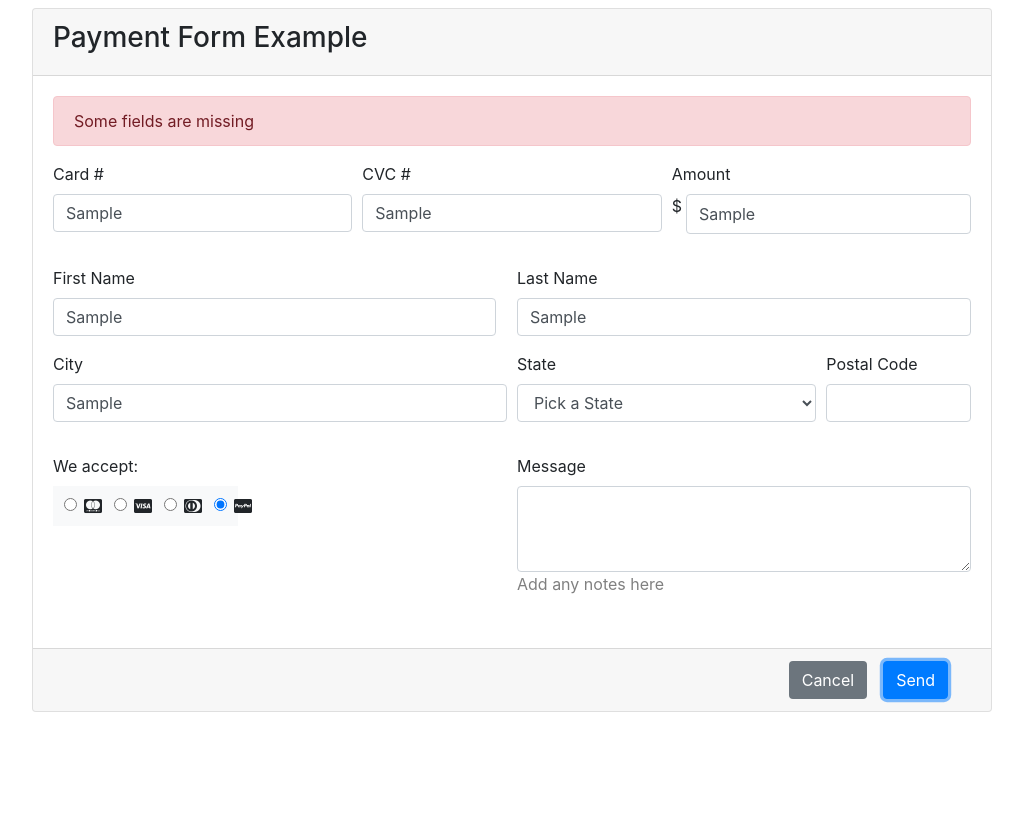
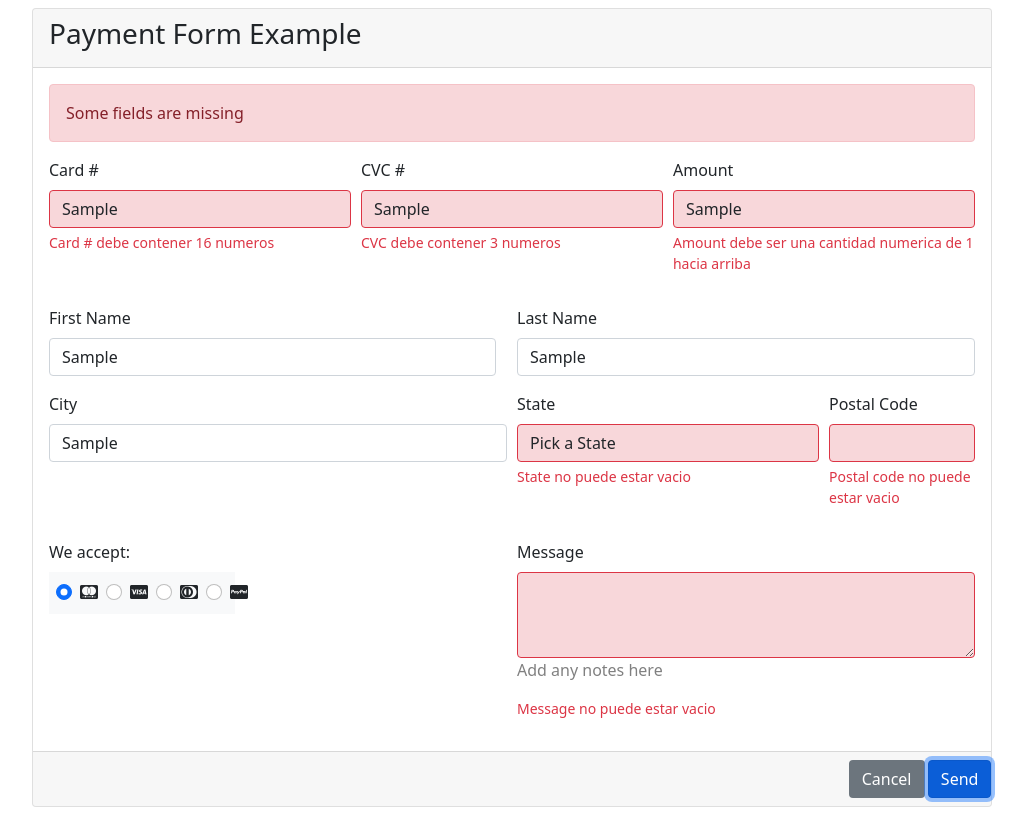
Before and after one commit to KPaezAstudillo/Copia-HTML-Forms, a plain HTML site: page index.html in a window 1280 px wide. Both pictures are taken after typing "Sample", "Sample", "Sample", "Sample", "Sample", "Sample" into the empty fields and a click on the button "Send". Shown: the whole page, without its empty margins (128-1154 px from the left). Drawn offline with nearby package versions, Linux system fonts and the light colour scheme.

Commit message:
primer intento

```diff
--- a/index.html
+++ b/index.html
@@ -9,142 +9,142 @@
     <!-- Bootstrap CSS -->
     <link rel="stylesheet" href="https://cdn.jsdelivr.net/npm/bootstrap@4.0.0/dist/css/bootstrap.min.css"
         integrity="sha384-Gn5384xqQ1aoWXA+058RXPxPg6fy4IWvTNh0E263XmFcJlSAwiGgFAW/dAiS6JXm" crossorigin="anonymous">
-    <link rel="stylesheet" href="https://cdnjs.cloudflare.com/ajax/libs/font-awesome/6.1.2/css/all.min.css"
-        integrity="sha512-1sCRPdkRXhBV2PBLUdRb4tMg1w2YPf37qatUFeS7zlBy7jJI8Lf4VHwWfZZfpXtYSLy85pkm9GaYVYMfw5BC1A=="
+
+    <link href="https://cdn.jsdelivr.net/npm/bootstrap@5.0.2/dist/css/bootstrap.min.css" rel="stylesheet"
+        integrity="sha384-EVSTQN3/azprG1Anm3QDgpJLIm9Nao0Yz1ztcQTwFspd3yD65VohhpuuCOmLASjC" crossorigin="anonymous">
+
+    <link rel="stylesheet" href="https://cdnjs.cloudflare.com/ajax/libs/font-awesome/6.2.0/css/all.min.css"
+        integrity="sha512-xh6O/CkQoPOWDdYTDqeRdPCVd1SpvCA9XXcUnZS2FmJNp1coAFzvtCN9BmamE+4aHK8yyUHUSCcJHgXloTyT2A=="
         crossorigin="anonymous" referrerpolicy="no-referrer" />
+
     <title>Hello, world!</title>
 </head>
 
 <body>
+    <form id="PaymentForm">
         <div class="card my-2 h-100 w-75 mx-auto">
             <div class="card-header">
                 <h3>Payment Form Example</h3>
             </div>
             <div class="card-body">
-            <div class="alert alert-danger" role="alert">
+                <!-- <div class="alert alert-danger invalid-feedback" role="alert" id="general" name="general">
                     Some fields are missing
-              </div>
-            <form>
+                </div> -->
+                <div id="general"></div>
                 <div class="form-row mt-3">
                     <div class="form-group col-md-4">
-                        <label for="inputCard">Card #</label>
-                        <input type="text" class="form-control" placeholder="XXXXXXXXXXX">
+                        <label for="card">Card #</label>
+                        <input type="text" class="form-control" name="card" placeholder="XXXXXXXXXXX">
+                        <small class="invalid-feedback" id="cardFeedback"></small>
                     </div>
                     <div class="form-group col-md-4">
-                        <label for="inputCVC">CVC #</label>
-                        <input type="text" class="form-control" placeholder="0000">
+                        <label for="cvc">CVC #</label>
+                        <input type="text" class="form-control" name="cvc" placeholder="0000">
+                        <small class="invalid-feedback" id="cvcFeedback"></small>
                     </div>
                     <div class="form-group col-md-4">
-                        <label for="inputAmount">Amount</label>
-                        <div class="d-flex">
-                            <p class="pr-1">$</p>
-                            <input type="text" class="form-control" placeholder="Amount">
-                        </div>
+                        <label for="amount">Amount</label>
+
+                        <input type="text" class="form-control" name="amount" placeholder="Amount">
+                        <small class="invalid-feedback" id="amountFeedback"></small>
+
+
                     </div>
                 </div>
                 <div class="form-row mt-3">
                     <div class="form-group col-md-6 pr-3">
-                        <label for="inputFirstName">First Name</label>
-                        <input type="text" class="form-control">
+                        <label for="firstname">First Name</label>
+                        <input type="text" class="form-control" name="firstname">
+                        <small class="invalid-feedback" id="firstnameFeedback"></small>
                     </div>
                     <div class="form-group col-md-6">
-                        <label for="inputLastName">Last Name</label>
-                        <input type="text" class="form-control">
+                        <label for="lastname">Last Name</label>
+                        <input type="text" class="form-control" name="lastname">
+                        <small class="invalid-feedback" id="lastnameFeedback"></small>
                     </div>
 
                 </div>
                 <div class="form-row">
                     <div class="form-group col-md-6">
-                        <label for="inputCity">City</label>
-                        <input type="text" class="form-control" id="inputCity">
+                        <label for="city">City</label>
+                        <input type="text" class="form-control" id="inputCity" name="city">
+                        <small class="invalid-feedback" id="cityFeedback"></small>
                     </div>
                     <div class="form-group col-md-4">
-                        <label for="inputState">State</label>
-                        <select id="inputState" class="form-control">
+                        <label for="state">State</label>
+                        <select id="inputState" class="form-control" name="state">
                             <option selected>Pick a State</option>
-                            <option>...</option>
+                            <option>California</option>
+                            <option>New York</option>
+                            <option>Washington</option>
                         </select>
+                        <small class="invalid-feedback" id="stateFeedback"></small>
                     </div>
                     <div class="form-group col-md-2">
-                        <label for="inputZip">Postal Code</label>
-                        <input type="text" class="form-control" id="inputZip">
+                        <label for="postalcode">Postal Code</label>
+                        <input type="text" class="form-control" id="inputZip" name="postalcode">
+                        <small class="invalid-feedback" id="postalcodeFeedback"></small>
                     </div>
                 </div>
                 <div class="form-row mt-3">
                     <div class="form-group col-md-6 pr-3">
                         <label for="inputMethod">We accept:</label>
-
-                        <!-- <div class="form-check">
-                            <div class="form-check-input">
-                                <input type="radio">
-                                <i class="fa-brands fa-cc-mastercard"></i>
-                                <input type="radio">
-                                <i class="fa-brands fa-cc-visa"></i>
-                                <input type="radio">
-                                <i class="fa-brands fa-cc-diners-club"></i>
-                                <input type="radio">
-                                <i class="fa-brands fa-cc-paypal"></i>
-                            </div>
-                        </div> -->
                         <div class="col-5 d-flex bg-light ">
                             <div class="form-check p-2 px-3">
-                                <input class="form-check-input" type="radio" name="flexRadioDefault"
-                                    id="flexRadioDefault1">
-                                <label class="form-check-label" for="flexRadioDefault1">
+                                <input class="form-check-input" type="radio" name="accept" id="flexRadio1" checked>
+                                <label class="form-check-label" for="accept">
                                     <i class="fa-brands fa-cc-mastercard"></i>
                                 </label>
                             </div>
                             <div class="form-check p-2 px-3">
-                                <input class="form-check-input" type="radio" name="flexRadioDefault"
-                                    id="flexRadioDefault2" checked>
-                                <label class="form-check-label" for="flexRadioDefault2">
+                                <input class="form-check-input" type="radio" name="accept" id="flexRadio2">
+                                <label class="form-check-label" for="accept">
                                     <i class="fa-brands fa-cc-visa"></i>
                                 </label>
                             </div>
                             <div class="form-check p-2 px-3">
-                                <input class="form-check-input" type="radio" name="flexRadioDefault"
-                                    id="flexRadioDefault2" checked>
-                                <label class="form-check-label" for="flexRadioDefault2">
+                                <input class="form-check-input" type="radio" name="accept" id="flexRadio3">
+                                <label class="form-check-label" for="accept">
                                     <i class="fa-brands fa-cc-diners-club"></i>
                                 </label>
                             </div>
                             <div class="form-check p-2 px-3">
-                                <input class="form-check-input" type="radio" name="flexRadioDefault"
-                                    id="flexRadioDefault2" checked>
-                                <label class="form-check-label" for="flexRadioDefault2">
+                                <input class="form-check-input" type="radio" name="accept" id="flexRadio4">
+                                <label class="form-check-label" for="accept">
                                     <i class="fa-brands fa-cc-paypal"></i>
                                 </label>
                             </div>
                         </div>
                     </div>
                     <div class="form-group col-md-6">
-                        <label for="exampleFormControlTextarea1">Message</label>
-                        <textarea class="form-control" id="exampleFormControlTextarea1" rows="3"></textarea>
+                        <label for="message">Message</label>
+                        <textarea class="form-control" id="exampleFormControlTextarea1" rows="3"
+                            name="message"></textarea>
                         <p style="color:grey">Add any notes here</p>
+                        <small class="invalid-feedback" id="messageFeedback"></small>
                     </div>
 
                 </div>
-            </form>
+
+
             </div>
             <div class="card-footer">
-            <div class="col-12 d-flex">
-                <button type="submit" class="btn bg-secondary ml-auto mx-2 text-white">Cancel</button>
-                <button type="submit" class="btn btn-primary mx-2">Send</button>
+                <div class=" row">
+                    <div class="col-1 ms-auto d-flex">
+                        <button type="button" class="btn bg-secondary  mx-2 text-white">Cancel</button>
+                    </div>
+                    <div class="col-1 d-flex">
+                        <button type="submit" class="btn btn-primary mx-2" id="btn">Send</button>
                     </div>
                 </div>
             </div>
+        </div>
+    </form>
+    <script src="https://cdn.jsdelivr.net/npm/bootstrap@5.2.0/dist/js/bootstrap.bundle.min.js"
+        integrity="sha384-A3rJD856KowSb7dwlZdYEkO39Gagi7vIsF0jrRAoQmDKKtQBHUuLZ9AsSv4jD4Xa"
+        crossorigin="anonymous"></script>
 
-    <!-- Optional JavaScript -->
-    <!-- jQuery first, then Popper.js, then Bootstrap JS -->
-    <script src="https://code.jquery.com/jquery-3.2.1.slim.min.js"
-        integrity="sha384-KJ3o2DKtIkvYIK3UENzmM7KCkRr/rE9/Qpg6aAZGJwFDMVNA/GpGFF93hXpG5KkN"
-        crossorigin="anonymous"></script>
-    <script src="https://cdn.jsdelivr.net/npm/popper.js@1.12.9/dist/umd/popper.min.js"
-        integrity="sha384-ApNbgh9B+Y1QKtv3Rn7W3mgPxhU9K/ScQsAP7hUibX39j7fakFPskvXusvfa0b4Q"
-        crossorigin="anonymous"></script>
-    <script src="https://cdn.jsdelivr.net/npm/bootstrap@4.0.0/dist/js/bootstrap.min.js"
-        integrity="sha384-JZR6Spejh4U02d8jOt6vLEHfe/JQGiRRSQQxSfFWpi1MquVdAyjUar5+76PVCmYl"
-        crossorigin="anonymous"></script>
+    <script src="./main.js"></script>
 </body>
 
 </html>
--- /dev/null
+++ b/main.js
@@ -0,0 +1,199 @@
+let PaymentForm = document.getElementById('PaymentForm');
+
+PaymentForm.addEventListener('submit', (evento) => {
+    evento.preventDefault();
+
+    let errors = {}
+
+    let rgxValidCard = /^\d{16}$/;
+    let rgxValidCVC = /^\d{3}$/;
+    let rgxValidAmount = /[1-9][0-9]*$/;;
+    let rgxValidFirstName = /[a-zA-Z]+/;
+    let rgxValidLastName = /[a-zA-Z]+/;
+    let rgxValidCity = /[a-zA-Z]+/;
+    let rgxValidPostalCode = /(^\d{5}$)/;
+    let rgxValidMessage = /[\w\[\]`!@#$%\^&*()={}:;<>+'-]*/;
+
+    let cardFeedback = document.querySelector('#cardFeedback');
+    let cvcFeedback = document.querySelector('#cvcFeedback');
+    let amountFeedback = document.querySelector('#amountFeedback');
+    let firstnameFeedback = document.querySelector('#firstnameFeedback');
+    let lastnameFeedback = document.querySelector('#lastnameFeedback');
+    let cityFeedback = document.querySelector('#cityFeedback');
+    let stateFeedback = document.querySelector('#stateFeedback');
+    let postalcodeFeedback = document.querySelector('#postalcodeFeedback');
+    let messageFeedback = document.querySelector('#messageFeedback');
+
+
+    let { card, cvc, amount, firstname, lastname, city, state, postalcode, message } = evento.target;
+
+    if (card.value == '') {
+        errors['card'] = 'Card no puede estar vacio';
+        card.classList.add('is-invalid');
+        card.style.background = '#f8d7da';
+    }
+    else if (!rgxValidCard.test(card.value)) {
+        errors['card'] = 'Card # debe contener 16 numeros';
+        card.classList.add('is-invalid');
+        card.style.background = '#f8d7da';
+    }
+    else {
+        card.classList.remove('is-invalid');
+        delete errors['card'];
+        card.style.background = '#FFFFFF';
+    }
+
+    if (cvc.value == '') {
+        errors['cvc'] = 'CVC no puede estar vacio';
+        cvc.classList.add('is-invalid');
+        cvc.style.background = '#f8d7da';
+    }
+    else if (!rgxValidCVC.test(cvc.value)) {
+        errors['cvc'] = 'CVC debe contener 3 numeros';
+        cvc.classList.add('is-invalid');
+        cvc.style.background = '#f8d7da';
+    } else {
+        cvc.classList.remove('is-invalid');
+        delete errors['cvc'];
+        cvc.style.background = '#FFFFFF';
+    }
+
+    if (amount.value == '') {
+        errors['amount'] = 'Amount no puede estar vacio';
+        amount.classList.add('is-invalid');
+        amount.style.background = '#f8d7da';
+    }
+    else if (!rgxValidAmount.test(amount.value)) {
+        errors['amount'] = 'Amount debe ser una cantidad numerica de 1 hacia arriba';
+        amount.classList.add('is-invalid');
+        amount.style.background = '#f8d7da';
+    }
+    else {
+        amount.classList.remove('is-invalid');
+        delete errors['amount'];
+        amount.style.background = '#FFFFFF';
+    }
+
+    if (firstname.value == '') {
+        errors['firstname'] = 'First name no puede estar vacio';
+        firstname.classList.add('is-invalid');
+        firstname.style.background = '#f8d7da';
+    }
+    else if (!rgxValidFirstName.test(firstname.value)) {
+        errors['firstname'] = 'First name debe tener un nombre válido (sin números o caracteres especiales)';
+        firstname.classList.add('is-invalid');
+        firstname.style.background = '#f8d7da';
+    }
+    else {
+        firstname.classList.remove('is-invalid');
+        delete errors['firstname'];
+        firstname.style.background = '#FFFFFF';
+    }
+
+    if (lastname.value == '') {
+        errors['lastname'] = 'Last name no puede estar vacio';
+        lastname.classList.add('is-invalid');
+        lastname.style.background = '#f8d7da';
+    }
+    else if (!rgxValidLastName.test(lastname.value)) {
+        errors['lastname'] = 'Last name debe tener un nombre válido (sin números o caracteres especiales)';
+        lastname.classList.add('is-invalid');
+        lastname.style.background = '#f8d7da';
+    }
+    else {
+        lastname.classList.remove('is-invalid');
+        delete errors['lastname'];
+        lastname.style.background = '#FFFFFF';
+    }
+
+    if (city.value == '') {
+        errors['city'] = 'City no puede estar vacio';
+        city.classList.add('is-invalid');
+        city.style.background = '#f8d7da';
+    }
+    else if (!rgxValidCity.test(city.value)) {
+        errors['city'] = 'City debe tener un nombre válido (sin números o caracteres especiales)';
+        city.classList.add('is-invalid');
+        city.style.background = '#f8d7da';
+    }
+    else {
+        city.classList.remove('is-invalid');
+        delete errors['city'];
+        city.style.background = '#FFFFFF';
+    }
+
+    if (state.value == 'Pick a State') {
+        errors['state'] = 'State no puede estar vacio';
+        state.classList.add('is-invalid');
+        state.style.background = '#f8d7da';
+    }
+    else {
+        state.classList.remove('is-invalid');
+        delete errors['state'];
+        state.style.background = '#FFFFFF';
+    }
+
+    if (postalcode.value == '') {
+        errors['postalcode'] = 'Postal code no puede estar vacio';
+        postalcode.classList.add('is-invalid');
+        postalcode.style.background = '#f8d7da';
+    }
+    else if (!rgxValidPostalCode.test(postalcode.value)) {
+        errors['postalcode'] = 'Postal code debe contener 5 dígitos';
+        postalcode.classList.add('is-invalid');
+        postalcode.style.background = '#f8d7da';
+    }
+    else {
+        postalcode.classList.remove('is-invalid');
+        delete errors['postalcode'];
+        postalcode.style.background = '#FFFFFF';
+    }
+
+    if (message.value == '') {
+        errors['message'] = 'Message no puede estar vacio';
+        message.classList.add('is-invalid');
+        message.style.background = '#f8d7da';
+    }
+    else if (!rgxValidMessage.test(message.value)) {
+        errors['message'] = 'Debe escribir un mensaje válido';
+        message.classList.add('is-invalid');
+        message.style.background = '#f8d7da';
+    }
+    else {
+        message.classList.remove('is-invalid');
+        delete errors['message'];
+        message.style.background = '#FFFFFF';
+    }
+
+
+    if (errors['card'] || errors['cvc'] || errors['amount'] || errors['firstname'] || errors['lastname'] || errors['city'] || errors['state'] || errors['postalcode'] || errors['message']) {
+        console.log(errors);
+        const alertPlaceholder = document.getElementById('general')
+        const wrapper = document.createElement('div')
+        if (card.value == '' || cvc.value == '' || amount.value == '' || firstname.value == '' || lastname.value == '' || city.value == '' || state.value == 'Pick a State' || postalcode.value == '' || message.value == '') {
+            wrapper.innerHTML = [
+                `<div class="alert alert-danger" role="alert">`,
+                `Some fields are missing`,
+                '</div>'
+            ].join('')
+            alertPlaceholder.append(wrapper)
+        }
+        else {
+            alertPlaceholder.remove(wrapper)
+        }
+
+
+        if (errors['card']) cardFeedback.innerHTML = errors['card'];
+        if (errors['cvc']) cvcFeedback.innerHTML = errors['cvc'];
+        if (errors['amount']) amountFeedback.innerHTML = errors['amount'];
+        if (errors['firstname']) firstnameFeedback.innerHTML = errors['firstname'];
+        if (errors['lastname']) lastnameFeedback.innerHTML = errors['lastname'];
+        if (errors['city']) cityFeedback.innerHTML = errors['city'];
+        if (errors['state']) stateFeedback.innerHTML = errors['state'];
+        if (errors['postalcode']) postalcodeFeedback.innerHTML = errors['postalcode'];
+        if (errors['message']) messageFeedback.innerHTML = errors['message'];
+
+    } else {
+        evento.target.submit();
+    }
+})
```
Lines whose indentation alone changed are shown as unchanged.
